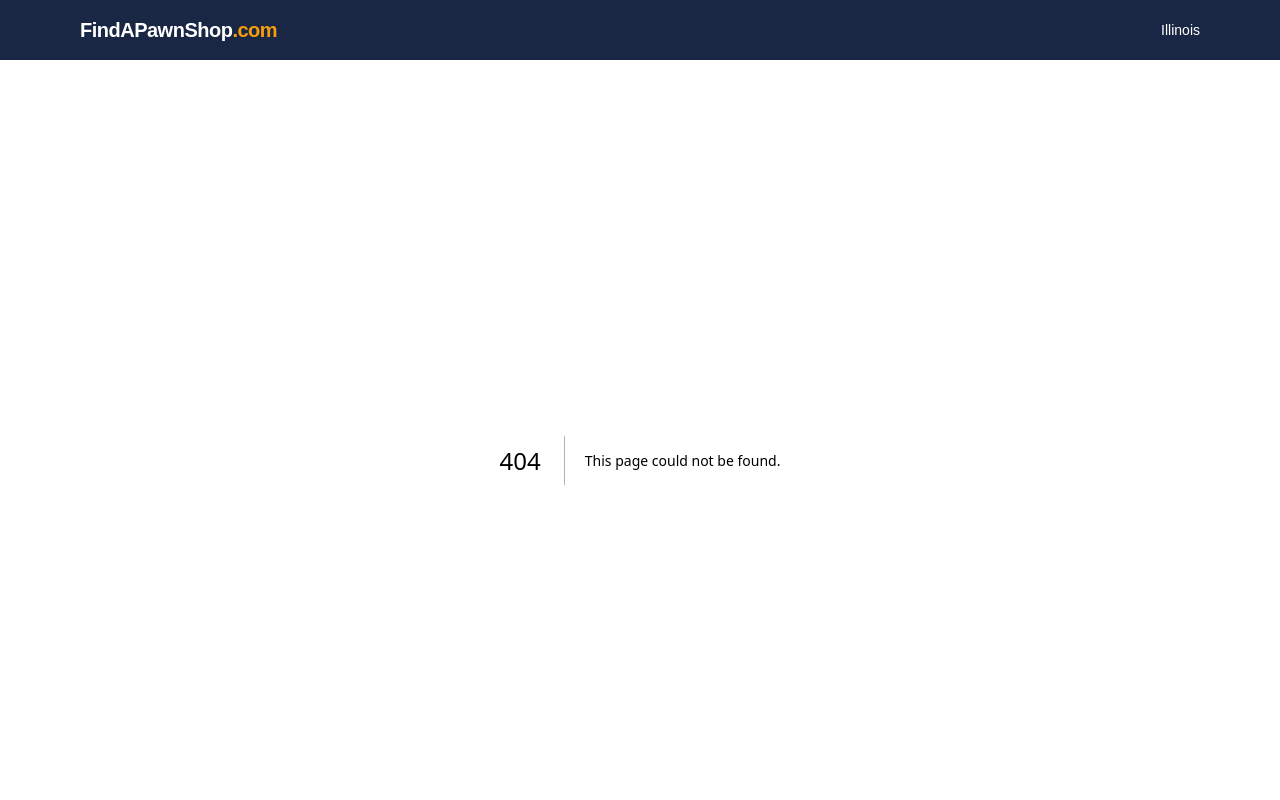
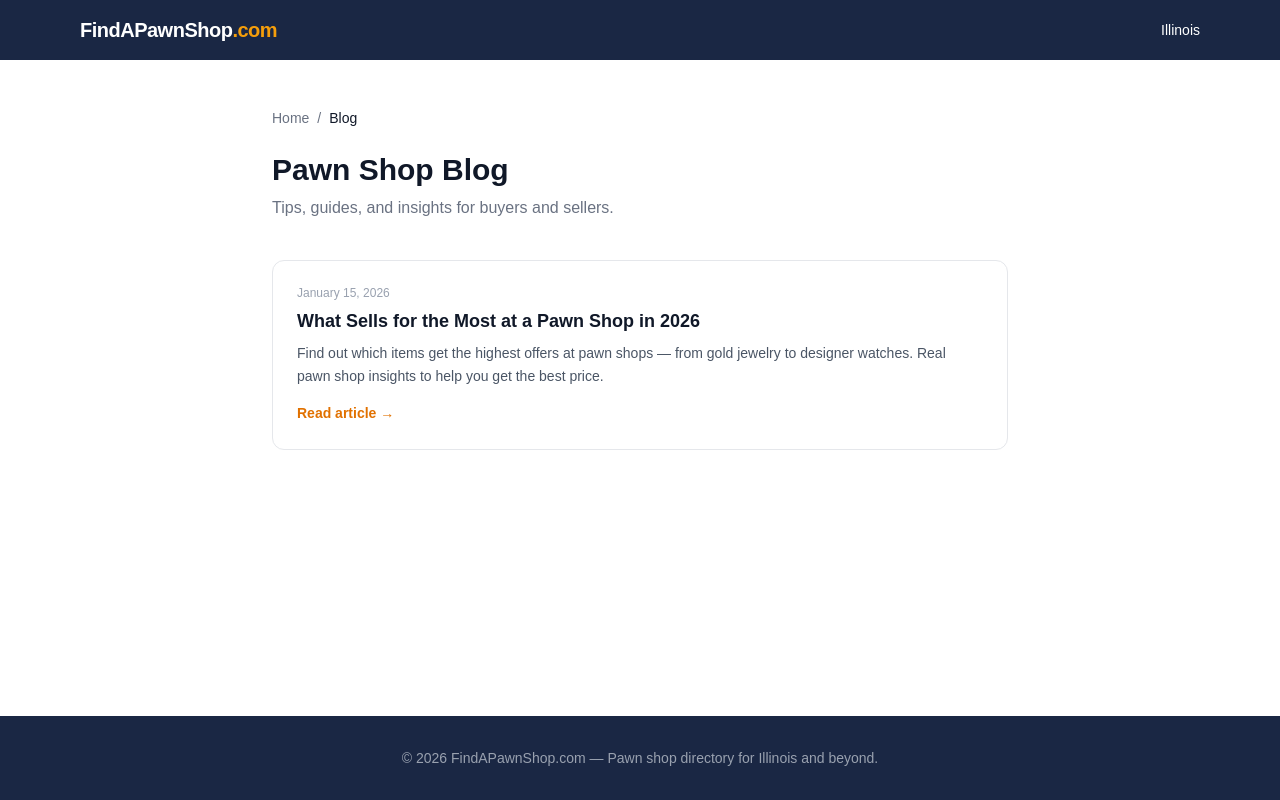
Before and after one commit to arouvalis/find-a-pawn-shop, a Next.js app: page /blog in a window 1280 px wide. Before the commit this address had no page. Shown: the top 800 px of the page. Built offline with nearby package versions, Linux system fonts and the light colour scheme.

Commit message:
Add blog - first article: what sells for the most at a pawn shop

```diff
--- /dev/null
+++ b/src/app/blog/[slug]/page.tsx
@@ -0,0 +1,152 @@
+import type { Metadata } from "next";
+import Link from "next/link";
+import { notFound } from "next/navigation";
+import { articles, getArticleBySlug } from "@/lib/articles";
+
+interface Props {
+  params: Promise<{ slug: string }>;
+}
+
+export async function generateStaticParams() {
+  return articles.map((a) => ({ slug: a.slug }));
+}
+
+export async function generateMetadata({ params }: Props): Promise<Metadata> {
+  const { slug } = await params;
+  const article = getArticleBySlug(slug);
+  if (!article) return {};
+  return {
+    title: `${article.title} — FindAPawnShop.com`,
+    description: article.description,
+    alternates: { canonical: `https://www.findapawnshop.com/blog/${slug}` },
+  };
+}
+
+export default async function BlogArticlePage({ params }: Props) {
+  const { slug } = await params;
+  const article = getArticleBySlug(slug);
+  if (!article) notFound();
+
+  if (slug !== "what-sells-for-the-most-at-a-pawn-shop") notFound();
+
+  const jsonLd = {
+    "@context": "https://schema.org",
+    "@type": "Article",
+    headline: article.title,
+    description: article.description,
+    datePublished: article.datePublished,
+    author: { "@type": "Organization", name: "FindAPawnShop.com" },
+    publisher: { "@type": "Organization", name: "FindAPawnShop.com" },
+  };
+
+  return (
+    <>
+      <script
+        type="application/ld+json"
+        dangerouslySetInnerHTML={{ __html: JSON.stringify(jsonLd) }}
+      />
+
+      <div className="max-w-3xl mx-auto px-4 py-12">
+        {/* Breadcrumb */}
+        <nav className="text-sm text-gray-500 mb-6 flex items-center gap-2 flex-wrap">
+          <Link href="/" className="hover:text-amber-600">Home</Link>
+          <span>/</span>
+          <Link href="/blog" className="hover:text-amber-600">Blog</Link>
+          <span>/</span>
+          <span className="text-gray-900 truncate">{article.title}</span>
+        </nav>
+
+        {/* Header */}
+        <p className="text-xs text-gray-400 mb-3">{article.dateDisplay}</p>
+        <h1 className="text-3xl sm:text-4xl font-bold text-gray-900 leading-tight mb-6">
+          {article.title}
+        </h1>
+
+        {/* Article body */}
+        <div className="prose-content">
+
+          <p>
+            Not all items are created equal at a pawn shop. Whether you&apos;re looking to sell
+            outright or take a short-term loan, knowing which items command the highest offers can
+            mean the difference between walking out with $50 or $500. Here&apos;s what pawn shops
+            value most — and why.
+          </p>
+
+          <h2>1. Gold and Fine Jewelry</h2>
+          <p>
+            Gold is the king of pawn shop items. Unlike electronics that depreciate, gold holds its
+            value based on weight and purity (measured in karats). A 14k gold chain, diamond ring,
+            or gold bracelet will almost always get a strong offer. Silver and platinum jewelry also
+            do well. Tips: clean your jewelry before bringing it in, know the karat weight, and check
+            the current spot price of gold before your visit.
+          </p>
+
+          <h2>2. Luxury and Designer Watches</h2>
+          <p>
+            Rolex, Omega, Breitling, and Patek Philippe watches are among the most sought-after items
+            at pawn shops. A genuine Rolex Submariner in good condition can fetch thousands. Even
+            mid-tier brands like TAG Heuer and Movado get solid offers. Original box and papers
+            significantly increase the value.
+          </p>
+
+          <h2>3. Firearms</h2>
+          <p>
+            Licensed pawn shops that deal in firearms can offer strong prices for handguns, rifles,
+            and shotguns from reputable manufacturers like Glock, Smith &amp; Wesson, Sig Sauer, and
+            Remington. Condition and documentation matter. Note: Illinois requires a FOID card for
+            all firearm transactions.
+          </p>
+
+          <h2>4. High-End Electronics</h2>
+          <p>
+            Newer iPhones, MacBooks, iPads, and gaming consoles (PlayStation 5, Xbox Series X) get
+            competitive offers — especially if they&apos;re recent models in good condition with
+            original accessories. Older electronics drop off quickly in value, so timing matters.
+          </p>
+
+          <h2>5. Musical Instruments</h2>
+          <p>
+            Guitars, especially from brands like Gibson, Fender, and Martin, hold their value
+            extremely well. Brass instruments, violins, and keyboards also do well. Vintage
+            instruments can command premium prices. Always bring the case and any accessories.
+          </p>
+
+          <h2>6. Power Tools</h2>
+          <p>
+            Brand-name power tools from DeWalt, Milwaukee, and Makita are consistently in demand at
+            pawn shops. Cordless drill sets, circular saws, and impact drivers in working condition
+            sell quickly. Pawn shops in working-class neighborhoods often prioritize tools.
+          </p>
+
+          <h2>7. Collectibles and Coins</h2>
+          <p>
+            Rare coins, silver dollars, gold coins, and sports memorabilia can get strong offers from
+            the right pawn shop. Value varies widely — do your research on current market prices
+            before visiting. Not all pawn shops are equally knowledgeable about collectibles.
+          </p>
+
+          <h2>Tips for Getting the Best Price</h2>
+          <ul>
+            <li>Get quotes from multiple shops — prices vary significantly between pawnbrokers</li>
+            <li>Clean and present your items well — first impressions affect offers</li>
+            <li>Know the current market value before you go</li>
+            <li>Bring documentation (receipts, appraisals, certificates of authenticity)</li>
+            <li>Negotiate — initial offers are rarely final</li>
+          </ul>
+
+          <h2>Find a Pawn Shop Near You</h2>
+          <p>
+            Ready to visit a pawn shop? Browse our directory of verified pawn shops across{" "}
+            <Link href="/illinois" className="text-amber-600 hover:underline">Illinois</Link>,
+            including{" "}
+            <Link href="/illinois/chicago" className="text-amber-600 hover:underline">
+              pawn shops in Chicago
+            </Link>
+            . Each listing includes ratings, hours, addresses, and direct contact info so you can
+            find the best shop near you before making the trip.
+          </p>
+        </div>
+      </div>
+    </>
+  );
+}
--- /dev/null
+++ b/src/app/blog/page.tsx
@@ -0,0 +1,43 @@
+import type { Metadata } from "next";
+import Link from "next/link";
+import { articles } from "@/lib/articles";
+
+export const metadata: Metadata = {
+  title: "Pawn Shop Blog — Tips, Guides & Insights — FindAPawnShop.com",
+  description:
+    "Pawn shop tips, guides, and insights to help you get the best price when buying, selling, or pawning valuables.",
+};
+
+export default function BlogIndexPage() {
+  return (
+    <div className="max-w-3xl mx-auto px-4 py-12">
+      <nav className="text-sm text-gray-500 mb-6 flex items-center gap-2">
+        <Link href="/" className="hover:text-amber-600">Home</Link>
+        <span>/</span>
+        <span className="text-gray-900">Blog</span>
+      </nav>
+
+      <h1 className="text-3xl font-bold text-gray-900 mb-2">Pawn Shop Blog</h1>
+      <p className="text-gray-500 mb-10">Tips, guides, and insights for buyers and sellers.</p>
+
+      <div className="space-y-6">
+        {articles.map((article) => (
+          <Link
+            key={article.slug}
+            href={`/blog/${article.slug}`}
+            className="block border border-gray-200 rounded-xl p-6 hover:border-amber-400 hover:shadow-sm transition-all group"
+          >
+            <p className="text-xs text-gray-400 mb-2">{article.dateDisplay}</p>
+            <h2 className="text-lg font-bold text-gray-900 group-hover:text-amber-600 mb-2 leading-snug">
+              {article.title}
+            </h2>
+            <p className="text-sm text-gray-600 leading-relaxed">{article.description}</p>
+            <span className="inline-block mt-4 text-sm font-semibold text-amber-600">
+              Read article →
+            </span>
+          </Link>
+        ))}
+      </div>
+    </div>
+  );
+}
--- a/src/app/globals.css
+++ b/src/app/globals.css
@@ -3,3 +3,29 @@
 body {
   font-family: Arial, Helvetica, sans-serif;
 }
+
+.prose-content p {
+  color: #374151;
+  line-height: 1.8;
+  margin-bottom: 1.25rem;
+}
+
+.prose-content h2 {
+  font-size: 1.375rem;
+  font-weight: 700;
+  color: #111827;
+  margin-top: 2.5rem;
+  margin-bottom: 0.75rem;
+}
+
+.prose-content ul {
+  list-style: disc;
+  padding-left: 1.5rem;
+  margin-bottom: 1.25rem;
+  color: #374151;
+  line-height: 1.8;
+}
+
+.prose-content ul li {
+  margin-bottom: 0.375rem;
+}
--- /dev/null
+++ b/src/lib/articles.ts
@@ -0,0 +1,22 @@
+export interface Article {
+  slug: string;
+  title: string;
+  description: string;
+  datePublished: string;
+  dateDisplay: string;
+}
+
+export const articles: Article[] = [
+  {
+    slug: "what-sells-for-the-most-at-a-pawn-shop",
+    title: "What Sells for the Most at a Pawn Shop in 2026",
+    description:
+      "Find out which items get the highest offers at pawn shops — from gold jewelry to designer watches. Real pawn shop insights to help you get the best price.",
+    datePublished: "2026-01-15",
+    dateDisplay: "January 15, 2026",
+  },
+];
+
+export function getArticleBySlug(slug: string): Article | undefined {
+  return articles.find((a) => a.slug === slug);
+}
```
